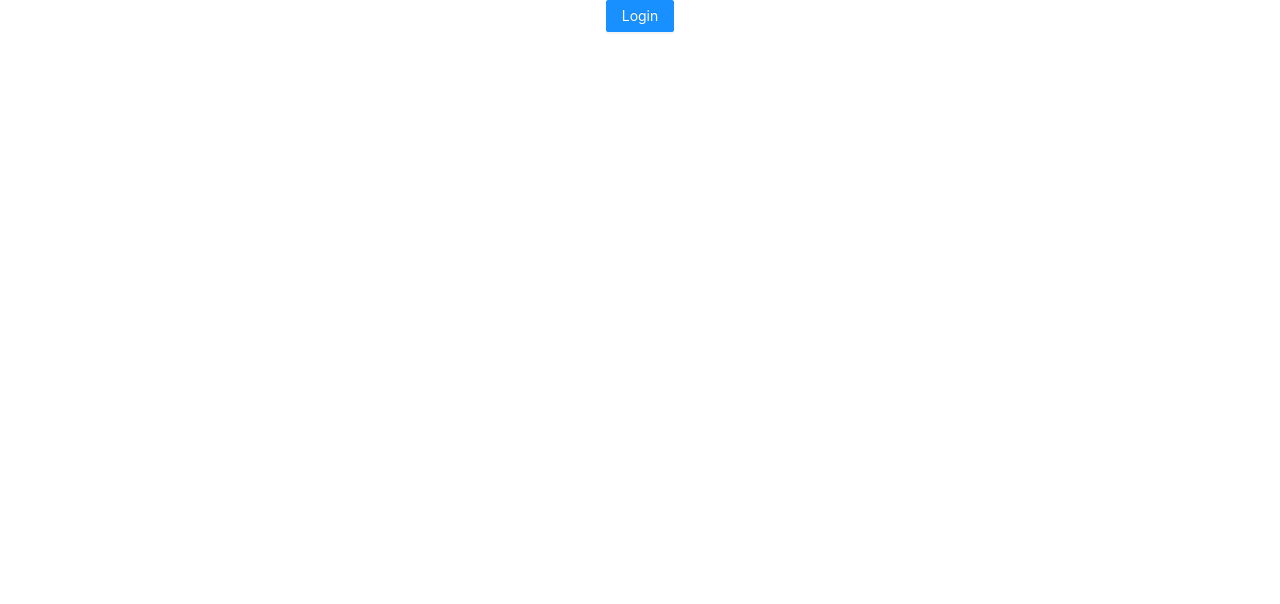
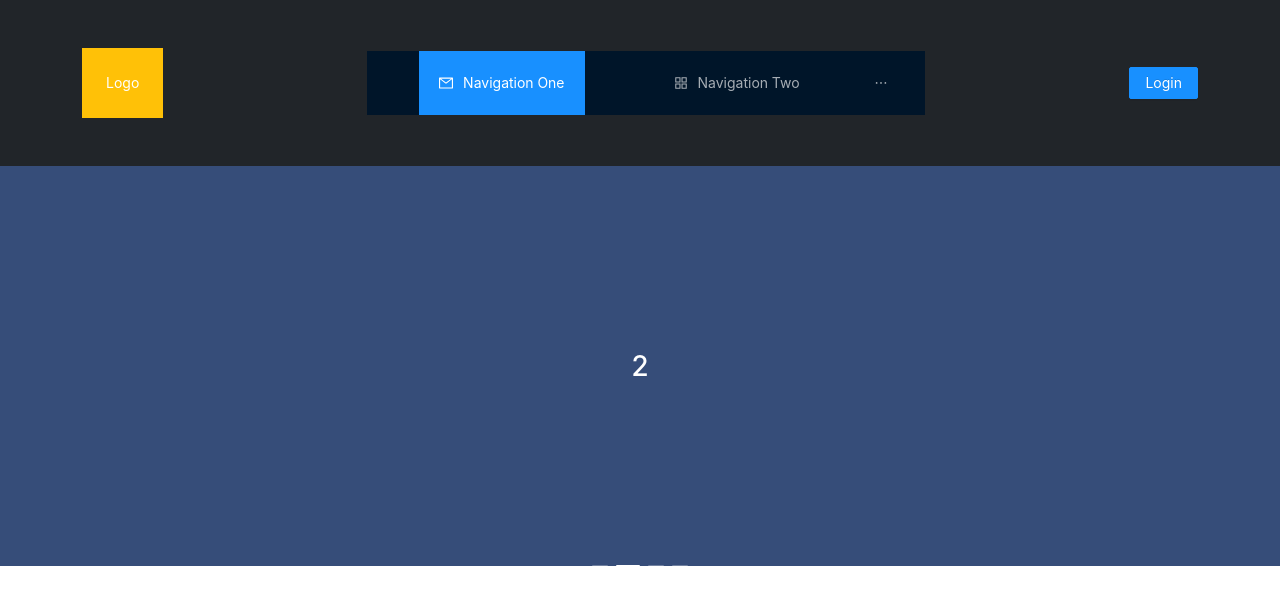
Before and after one commit to Galzooz1/Camp-Us, a React (Create React App) app: page / in a window 1280 px wide. Shown: the top 604 px of the page. Built offline with nearby package versions, Linux system fonts and the light colour scheme.

Commit message:
Strip and header

```diff
--- a/src/App.js
+++ b/src/App.js
@@ -6,6 +6,7 @@ import {
 } from "react-router-dom";
 import { ToastContainer } from 'react-toastify';
 import 'react-toastify/dist/ReactToastify.css';
+import HomePage from "./components/HomePage/homePage";
 import Login from "./components/Login/login";
 
 function App() {
@@ -13,7 +14,8 @@ function App() {
     <div className="App">
       <Router>
         <Switch>
-        <Route exact path={`/`} component={Login} />
+        <Route exact path={`/`} component={HomePage} />
+        <Route exact path={`/login`} component={Login} />
         </Switch>
         <ToastContainer
             position="bottom-right"
--- /dev/null
+++ b/src/components/HomePage/header.js
@@ -0,0 +1,47 @@
+import React, { useState } from 'react';
+import { Menu } from 'antd';
+import { MailOutlined, AppstoreOutlined, SettingOutlined } from '@ant-design/icons';
+import Login from '../Login/login';
+
+const { SubMenu } = Menu;
+
+
+const Header = (props) => {
+    const [current, setCurrent] = useState('mail');
+
+    const handleClick = e => {
+        console.log('click ', e);
+        setCurrent(e.key);
+      };
+    return (
+        <header className="bg-dark text-white p-5">
+            <div className="container d-flex justify-content-evenly align-items-center">
+                <div className="p-4 bg-warning">Logo</div>
+            <nav className="col-lg-6 mx-auto">
+            <Menu theme="dark" style={{ lineHeight: '64px' }} className="d-flex justify-content-around" onClick={handleClick} selectedKeys={current} mode="horizontal">
+                <Menu.Item key="mail" icon={<MailOutlined />}>
+                    Navigation One
+                </Menu.Item>
+                <Menu.Item key="app" icon={<AppstoreOutlined />}>
+                    Navigation Two
+                </Menu.Item>
+                <SubMenu key="SubMenu" icon={<SettingOutlined />} title="Navigation Three - Submenu">
+                    <Menu.ItemGroup title="Item 1">
+                        <Menu.Item key="setting:1">Option 1</Menu.Item>
+                        <Menu.Item key="setting:2">Option 2</Menu.Item>
+                    </Menu.ItemGroup>
+                    <Menu.ItemGroup title="Item 2">
+                        <Menu.Item key="setting:3">Option 3</Menu.Item>
+                        <Menu.Item key="setting:4">Option 4</Menu.Item>
+                    </Menu.ItemGroup>
+                </SubMenu>
+            </Menu>
+            </nav>
+            <Login />
+            </div>
+
+        </header>
+    )
+}
+
+export default Header
--- /dev/null
+++ b/src/components/HomePage/homePage.js
@@ -0,0 +1,14 @@
+import React from 'react';
+import Header from './header';
+import Strip from './strip';
+
+const HomePage = (props) => {
+    return(
+        <>
+            <Header />
+            <Strip />
+        </>
+    )
+}
+
+export default HomePage
--- /dev/null
+++ b/src/components/HomePage/strip.js
@@ -0,0 +1,34 @@
+import React from 'react';
+import { Carousel } from 'antd';
+
+const contentStyle = {
+    height: '400px',
+    color: '#fff',
+    display:'flex',
+    alignItems:'center',
+    justifyContent:'center',
+    lineHeight: '160px',
+    textAlign: 'center',
+    background: '#364d79',
+  };
+
+const Strip = (props) => {
+    return(
+        <Carousel autoplay>
+        <div>
+          <h3 style={contentStyle}>1</h3>
+        </div>
+        <div>
+          <h3 style={contentStyle}>2</h3>
+        </div>
+        <div>
+          <h3 style={contentStyle}>3</h3>
+        </div>
+        <div>
+          <h3 style={contentStyle}>4</h3>
+        </div>
+      </Carousel>
+    )
+}
+
+export default Strip
```
